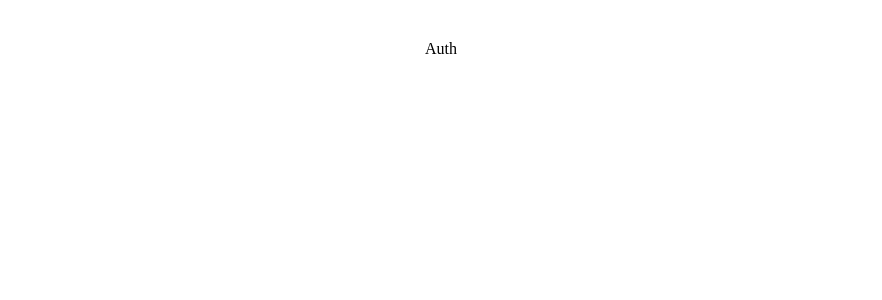
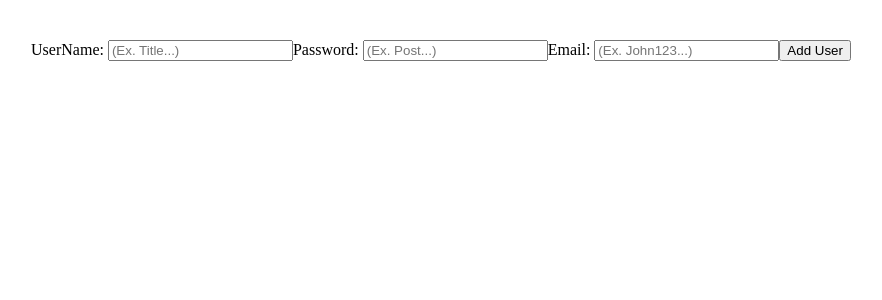
Before and after one commit to Abolfazl181920/FullStack-CRUD, a React (Vite) app in the folder client/: page /auth in a window 1280 px wide. Shown: the top 300 px of the page, without its empty margins (199-1081 px from the left). Built offline with nearby package versions, Linux system fonts and the light colour scheme.

Commit message:
[ auth ]: created formik and yup for adding user!

```diff
--- a/client/src/pages/Auth.jsx
+++ b/client/src/pages/Auth.jsx
@@ -1,6 +1,66 @@
+import { useState } from 'react'
+import { Formik, Form, Field, ErrorMessage } from 'formik'
+import * as Yup from 'yup'
+import axios from 'axios'
+
 const Auth = () => {
+
+  const [ addUser, setAddUser ] = useState({
+    username: "",
+    password: "",
+    email: ""
+})
+
+  const initialValues = {
+    username: "",
+    password: "",
+    email: ""
+  }
+
+  const validationSchema = Yup.object().shape({
+    username: Yup.string().required("You must input a Username!"),
+    password: Yup.number().required("You must input a Password!"),
+    email: Yup.string().email().required("You must input an Email!"),
+  })
+
+  const onSubmit = (data) => {
+    axios.post(`http://localhost:3001/auth`, data).then((response) => {
+        setAddUser(response.data)
+        console.log('User Added!!!')
+    })
+  }
+
   return (
-    <div>Auth</div>
+    <div>
+            <Formik
+                initialValues={initialValues}
+                onSubmit={onSubmit}
+                validationSchema={validationSchema}
+            >
+                <Form className="formContainer">
+                    <label>UserName: </label>
+                    <ErrorMessage name="username" component="span" />
+                    <Field
+                        name="username"
+                        placeholder="(Ex. Title...)"
+                    />
+                    <label>Password: </label>
+                    <ErrorMessage name="password" component="span" />
+                    <Field
+                        name="password"
+                        placeholder="(Ex. Post...)"
+                    />
+                    <label>Email: </label>
+                    <ErrorMessage name="email" component="span" />
+                    <Field
+                        name="email"
+                        placeholder="(Ex. John123...)"
+                    />
+
+                    <button type="submit"> Add User</button>
+                </Form>
+            </Formik>
+        </div>
   )
 }
 
```
